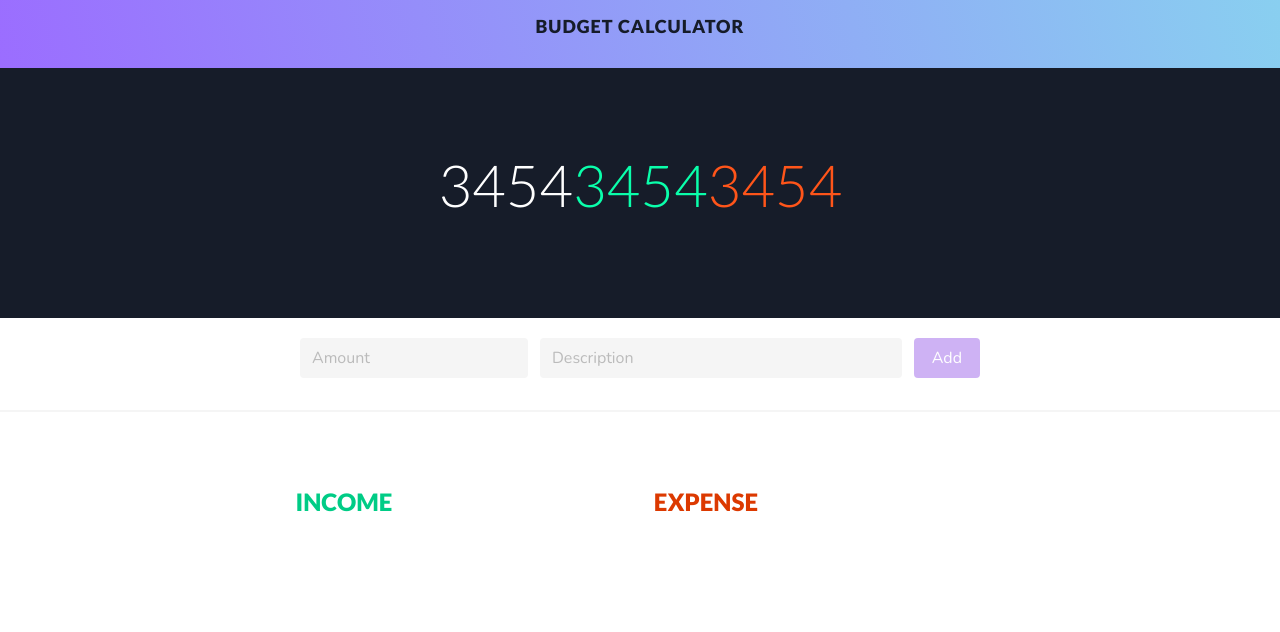
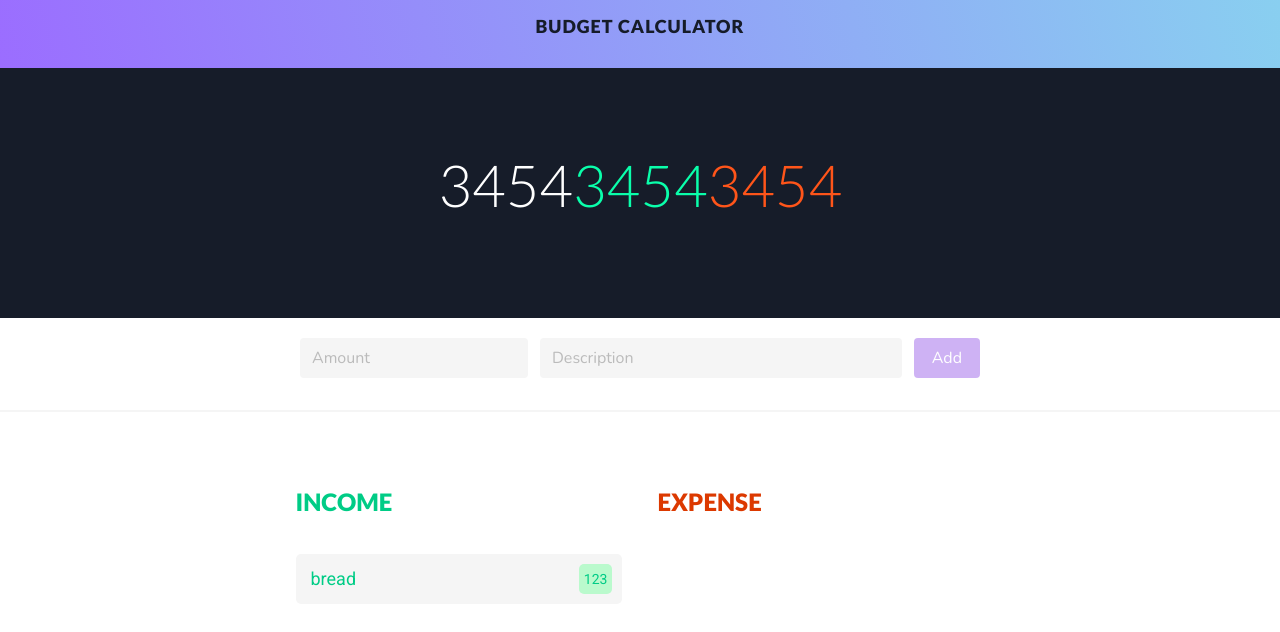
Before and after one commit to taimooralqureshi/budget-calculator-angular, an Angular app: page / in a window 1280 px wide. Shown: the top 632 px of the page. Built offline with nearby package versions, Linux system fonts and the light colour scheme.

Commit message:
item edit functionality

```diff
--- a/src/app/add-item-form/add-item-form.component.html
+++ b/src/app/add-item-form/add-item-form.component.html
@@ -13,7 +13,11 @@
         </p>
       </div>
 
-      <div class="field is-narrow"><button type="submit" class="button is-primary" [disabled]='!itemForm.valid'>Add</button></div>
+      <div class="field is-narrow">
+        <button type="submit" class="button" [ngClass]="{'is-primary':isNewItem,'is-success': !isNewItem}" [disabled]='!itemForm.valid'>
+          {{ isNewItem ? 'Add' : 'Save' }}
+        </button>
+      </div>
     </div>
   </div>
 </form>
--- a/src/app/add-item-form/add-item-form.component.ts
+++ b/src/app/add-item-form/add-item-form.component.ts
@@ -9,11 +9,17 @@ import {BudgetItem} from '../../shared/models/budget-item.model';
 })
 export class AddItemFormComponent implements OnInit {
 
-  @Input() item: BudgetItem = new BudgetItem('', null);
+  @Input() item: BudgetItem;
   @Output() formItem: EventEmitter<BudgetItem> = new EventEmitter<BudgetItem>();
   constructor() { }
-
+  isNewItem: boolean;
   ngOnInit(): void {
+    if (this.item) {
+      this.isNewItem = false;
+    } else {
+      this.isNewItem = true;
+      this.item = new BudgetItem('', null);
+    }
   }
 
   onSubmit(form: NgForm): void {
--- a/src/app/budget-item-list/budget-item-card/budget-item-card.component.html
+++ b/src/app/budget-item-list/budget-item-card/budget-item-card.component.html
@@ -1,10 +1,10 @@
 <div class="root">
-  <div class="budget-item" [ngClass]="{'income': item.amount >= 0, 'expense' : item.amount < 0}">
+  <div class="budget-item" (click)="onCardClickEmitter()" [ngClass]="{'income': item.amount >= 0, 'expense' : item.amount < 0}">
     <div class="description">
-      <p>{{item.desc}}</p>
+      <span>{{item.desc}}</span>
     </div>
     <div class="amount">
-      <p>{{item.amount}}</p>
+      <span>{{item.amount}}</span>
     </div>
   </div>
   <div class="x-icon" (click)="deleteItemEmitter()"></div>
--- a/src/app/budget-item-list/budget-item-card/budget-item-card.component.scss
+++ b/src/app/budget-item-list/budget-item-card/budget-item-card.component.scss
@@ -61,7 +61,7 @@
 
 
 .expense {
-  p {
+  span {
     color: $red
   }
   .amount {
@@ -70,7 +70,7 @@
 }
 
 .income {
-  p {
+  span {
     color: $green
   }
   .amount {
--- a/src/app/budget-item-list/budget-item-card/budget-item-card.component.ts
+++ b/src/app/budget-item-list/budget-item-card/budget-item-card.component.ts
@@ -22,7 +22,7 @@ export class BudgetItemCardComponent implements OnInit {
     this.deleteItem.emit();
   }
 
-  cardClickEmitter() {
+  onCardClickEmitter(): void {
     this.cardClick.emit();
   }
 }
--- a/src/app/budget-item-list/budget-item-list.component.html
+++ b/src/app/budget-item-list/budget-item-list.component.html
@@ -7,8 +7,8 @@
           <app-budget-item-card [item]="item"
            *ngIf="item.amount >= 0"
            (deleteItem)="deleteItem(item)"
-           (cardClick)="cardClick(item)"
-           [item]=item></app-budget-item-card>
+           (cardClick)="cardClick(item)">
+          </app-budget-item-card>
         </div>
 
       </div>
@@ -18,7 +18,12 @@
       <h1>Expense</h1>
       <div class="budget-items">
         <div *ngFor="let item of budgetItems">
-          <app-budget-item-card (deleteItem)="deleteItem(item)"  *ngIf='item.amount < 0' [item]=item></app-budget-item-card>
+          <app-budget-item-card
+            (cardClick)="cardClick(item)"
+            (deleteItem)="deleteItem(item)"
+            *ngIf='item.amount < 0'
+            [item]="item">
+          </app-budget-item-card>
         </div>
 
 
--- a/src/app/budget-item-list/budget-item-list.component.ts
+++ b/src/app/budget-item-list/budget-item-list.component.ts
@@ -10,7 +10,7 @@ import { EditItemModalComponent } from '../edit-item-modal/edit-item-modal.compo
 })
 export class BudgetItemListComponent implements OnInit {
 
-  @Input() budgetItems: BudgetItem[];
+  @Input() budgetItems: BudgetItem[] = [];
   constructor(public dialog: MatDialog) { }
 
   ngOnInit(): void {
@@ -21,8 +21,13 @@ export class BudgetItemListComponent implements OnInit {
     this.budgetItems.splice(index, 1);
   }
 
-  cardClick(item) {
+  cardClick(item): void {
+    console.log(item);
+
     const index = this.budgetItems.indexOf(item);
-    const dialogRef = this.dialog.open(EditItemModalComponent, { width: '350px', data: item })
+    const dialogRef = this.dialog.open(EditItemModalComponent, { width: '350px', data: item });
+    dialogRef.afterClosed().subscribe(res => {
+      this.budgetItems[index] = res;
+    })
   }
 }
--- a/src/app/edit-item-modal/edit-item-modal.component.ts
+++ b/src/app/edit-item-modal/edit-item-modal.component.ts
@@ -1,5 +1,7 @@
-import { Component, OnInit, Input } from '@angular/core';
+import { Component, OnInit, Input, Inject } from '@angular/core';
 import { BudgetItem } from 'src/shared/models/budget-item.model';
+import { MatDialogRef, MAT_DIALOG_DATA } from '@angular/material/dialog';
+import { BudgetItemCardComponent } from '../budget-item-list/budget-item-card/budget-item-card.component';
 
 @Component({
   selector: 'app-edit-item-modal',
@@ -8,15 +10,14 @@ import { BudgetItem } from 'src/shared/models/budget-item.model';
 })
 export class EditItemModalComponent implements OnInit {
 
-  @Input() item: BudgetItem;
-
-  constructor() { }
+  constructor(public dialogRef: MatDialogRef<EditItemModalComponent>,
+              @Inject(MAT_DIALOG_DATA) public item: BudgetItem) { }
 
   ngOnInit(): void {
   }
 
   onSubmit(item) {
-
+    this.dialogRef.close(item);
   }
 
 }
--- a/src/app/main-page/main-page.component.ts
+++ b/src/app/main-page/main-page.component.ts
@@ -12,11 +12,12 @@ export class MainPageComponent implements OnInit {
   constructor() { }
 
   ngOnInit(): void {
+    this.budgetItems = [{amount: 123, desc: 'bread'}];
   }
 
 
-  addItem(item) {
+  addItem(item): void {
     this.budgetItems.push(item);
-    console.log(this.budgetItems)
+    console.log(this.budgetItems);
   }
 }
```
Also changed, not shown: src/app/edit-item-modal/edit-item-modal.component.html (line endings or trailing spaces).
